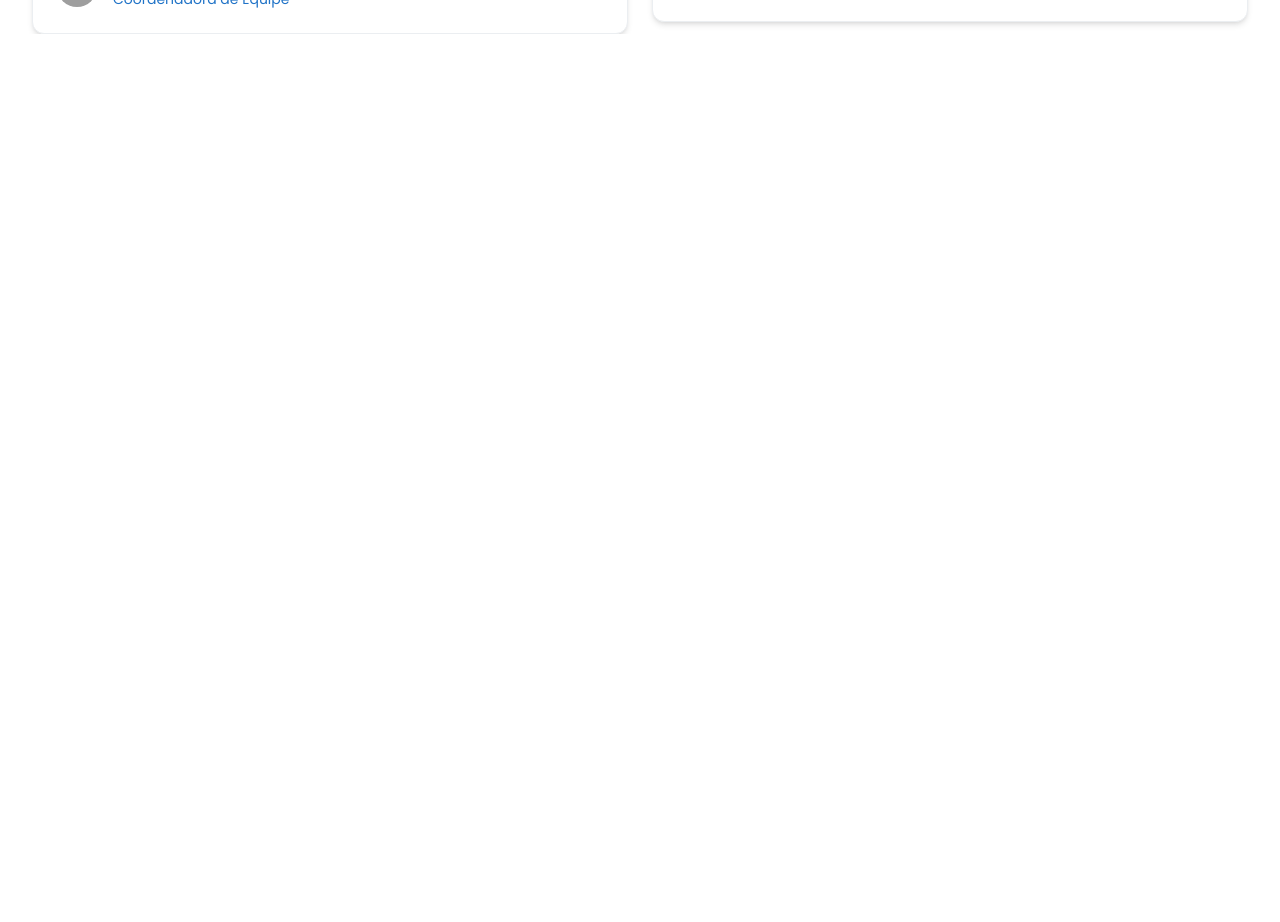
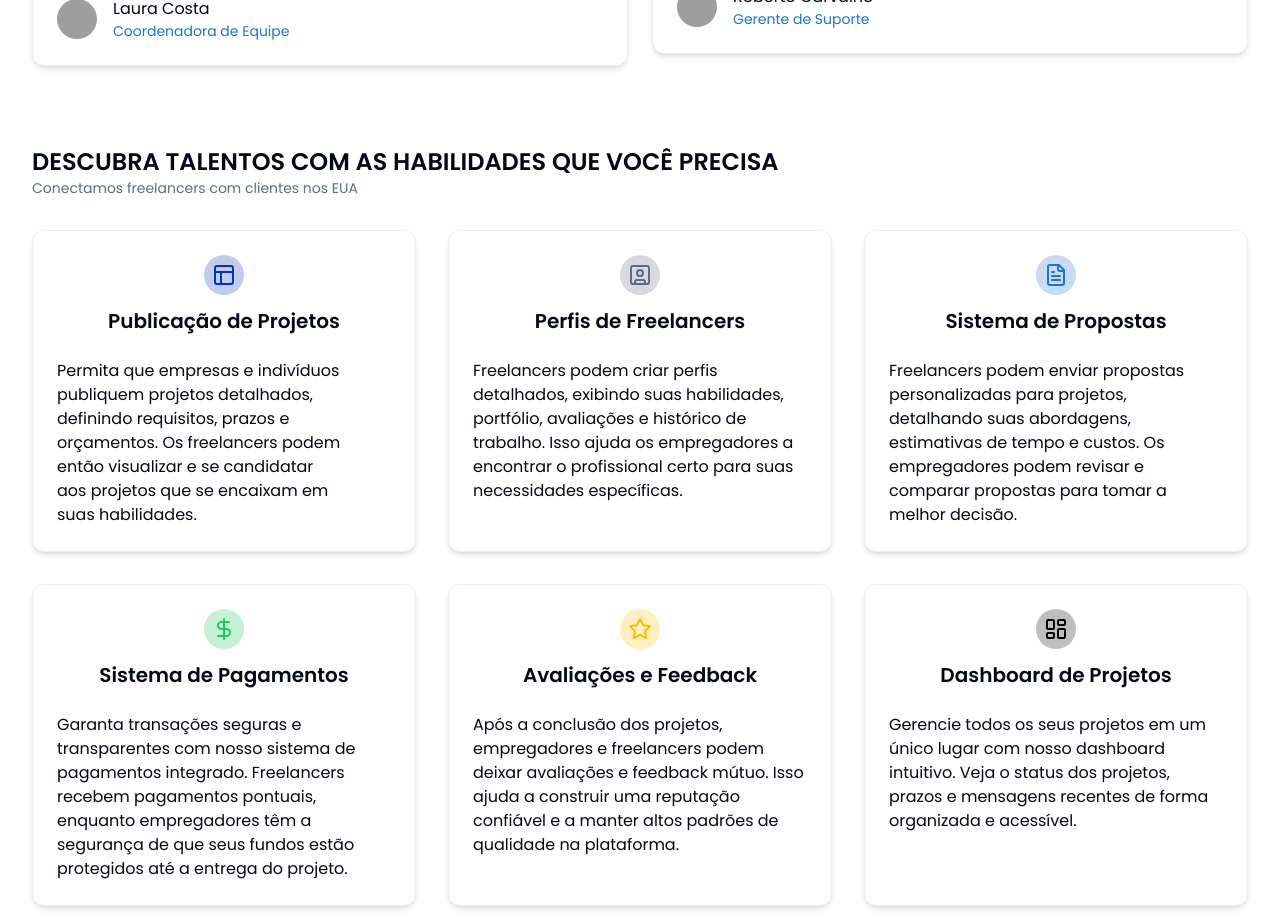
Before and after one commit to LucasVitorVD/freelancehub, a Next.js app: page / in a window 1280 px wide. Shown: the part 1700-2622 px from the top of the page. Before the commit the page ends 1734 px from the top, so only its background shows below. Built offline with nearby package versions, Linux system fonts and the light colour scheme; grey boxes are pictures that could not be loaded.

Commit message:
feat: adding features section

```diff
--- a/next.config.mjs
+++ b/next.config.mjs
@@ -1,4 +1,6 @@
 /** @type {import('next').NextConfig} */
-const nextConfig = {};
+const nextConfig = {
+  transpilePackages: ['lucide-react']
+};
 
 export default nextConfig;
--- a/src/app/page.tsx
+++ b/src/app/page.tsx
@@ -1,15 +1,14 @@
 import Hero from "@/components/Hero";
 import PartnersCarousel from "@/components/PartnersCarousel";
 import DepoimentsList from "@/components/DepoimentsList";
+import FunctionalitiesList from "@/components/FunctionalitiesList";
 
 export default function HomePage() {
   return (
     <div className="space-y-16">
       <Hero />
-      <section className="space-y-6">
-        <h2 className="text-2xl font-bold text-center md:text-4xl">
-          Nossos parceiros
-        </h2>
+      <section className="space-y-8 py-4">
+        <h2 className="text-2xl font-bold text-center">Nossos parceiros</h2>
         <PartnersCarousel />
       </section>
       <section className="container space-y-8">
@@ -18,6 +17,17 @@ export default function HomePage() {
         </h3>
         <DepoimentsList />
       </section>
+      <section className="container space-y-8 py-4">
+        <div>
+          <h4 className="text-2xl font-bold">
+            DESCUBRA TALENTOS COM AS HABILIDADES QUE VOCÊ PRECISA
+          </h4>
+          <p className="text-sm text-muted-foreground">
+            Conectamos freelancers com clientes nos EUA
+          </p>
+        </div>
+        <FunctionalitiesList />
+      </section>
     </div>
   );
 }
--- /dev/null
+++ b/src/components/FunctionalitiesList.tsx
@@ -0,0 +1,147 @@
+import { Card, CardHeader, CardContent } from "@/components/ui/card";
+import {
+  PanelsTopLeft,
+  SquareUser,
+  FileText,
+  DollarSign,
+  Star,
+  LayoutDashboard,
+} from "lucide-react";
+
+export default function FunctionalitiesList() {
+  return (
+    <ul className="grid grid-cols-1 place-content-center gap-8 md:grid-cols-2 lg:grid-cols-3">
+      <li>
+        <Card className="h-full shadow-md transition-all hover:translate-x-2 hover:-translate-y-2 hover:shadow-lg">
+          <CardHeader>
+            <div className="flex items-center flex-col gap-3">
+              <span className="bg-primary/25 p-2 rounded-full">
+                <PanelsTopLeft className="text-primary size-6" />
+              </span>
+              <p className="text-md font-bold md:text-xl">
+                Publicação de Projetos
+              </p>
+            </div>
+          </CardHeader>
+          <CardContent>
+            <p>
+              Permita que empresas e indivíduos publiquem projetos detalhados,
+              definindo requisitos, prazos e orçamentos. Os freelancers podem
+              então visualizar e se candidatar aos projetos que se encaixam em
+              suas habilidades.
+            </p>
+          </CardContent>
+        </Card>
+      </li>
+      <li>
+        <Card className="h-full shadow-md transition-all hover:translate-x-2 hover:-translate-y-2 hover:shadow-lg">
+          <CardHeader>
+            <div className="flex items-center flex-col gap-3">
+              <span className="p-2 rounded-full bg-muted-foreground/25">
+                <SquareUser className="text-muted-foreground size-6" />
+              </span>
+              <p className="text-md font-bold md:text-xl">
+                Perfis de Freelancers
+              </p>
+            </div>
+          </CardHeader>
+          <CardContent>
+            <p>
+              Freelancers podem criar perfis detalhados, exibindo suas
+              habilidades, portfólio, avaliações e histórico de trabalho. Isso
+              ajuda os empregadores a encontrar o profissional certo para suas
+              necessidades específicas.
+            </p>
+          </CardContent>
+        </Card>
+      </li>
+      <li>
+        <Card className="h-full shadow-md transition-all hover:translate-x-2 hover:-translate-y-2 hover:shadow-lg">
+          <CardHeader>
+            <div className="flex items-center flex-col gap-3">
+              <span className="p-2 rounded-full bg-secondary/25">
+                <FileText className="text-secondary size-6" />
+              </span>
+              <p className="text-md font-bold md:text-xl">
+                Sistema de Propostas
+              </p>
+            </div>
+          </CardHeader>
+          <CardContent>
+            <p>
+              Freelancers podem enviar propostas personalizadas para projetos,
+              detalhando suas abordagens, estimativas de tempo e custos. Os
+              empregadores podem revisar e comparar propostas para tomar a
+              melhor decisão.
+            </p>
+          </CardContent>
+        </Card>
+      </li>
+      <li>
+        <Card className="h-full shadow-md transition-all hover:translate-x-2 hover:-translate-y-2 hover:shadow-lg">
+          <CardHeader>
+            <div className="flex items-center flex-col gap-3">
+              <span className="p-2 rounded-full bg-green-500/25">
+                <DollarSign className="text-green-500 size-6" />
+              </span>
+              <p className="text-md font-bold md:text-xl">
+                Sistema de Pagamentos
+              </p>
+            </div>
+          </CardHeader>
+          <CardContent>
+            <p>
+              Garanta transações seguras e transparentes com nosso sistema de
+              pagamentos integrado. Freelancers recebem pagamentos pontuais,
+              enquanto empregadores têm a segurança de que seus fundos estão
+              protegidos até a entrega do projeto.
+            </p>
+          </CardContent>
+        </Card>
+      </li>
+      <li>
+        <Card className="h-full shadow-md transition-all hover:translate-x-2 hover:-translate-y-2 hover:shadow-lg">
+          <CardHeader>
+            <div className="flex items-center flex-col gap-3">
+              <span className="p-2 rounded-full bg-accent/25">
+                <Star className="text-accent size-6" />
+              </span>
+              <p className="text-md font-bold md:text-xl">
+                Avaliações e Feedback
+              </p>
+            </div>
+          </CardHeader>
+          <CardContent>
+            <p>
+              Após a conclusão dos projetos, empregadores e freelancers podem
+              deixar avaliações e feedback mútuo. Isso ajuda a construir uma
+              reputação confiável e a manter altos padrões de qualidade na
+              plataforma.
+            </p>
+          </CardContent>
+        </Card>
+      </li>
+      <li>
+        <Card className="h-full shadow-md transition-all hover:translate-x-2 hover:-translate-y-2 hover:shadow-lg">
+          <CardHeader>
+            <div className="flex items-center flex-col gap-3">
+              <span className="p-2 rounded-full bg-black/25">
+                <LayoutDashboard className="text-black size-6" />
+              </span>
+              <p className="text-md font-bold md:text-xl">
+                Dashboard de Projetos
+              </p>
+            </div>
+          </CardHeader>
+          <CardContent>
+            <p>
+              Gerencie todos os seus projetos em um único lugar com nosso
+              dashboard intuitivo. Veja o status dos projetos, prazos e
+              mensagens recentes de forma organizada e acessível.
+            </p>
+          </CardContent>
+        </Card>
+      </li>
+    </ul>
+  );
+}
```
